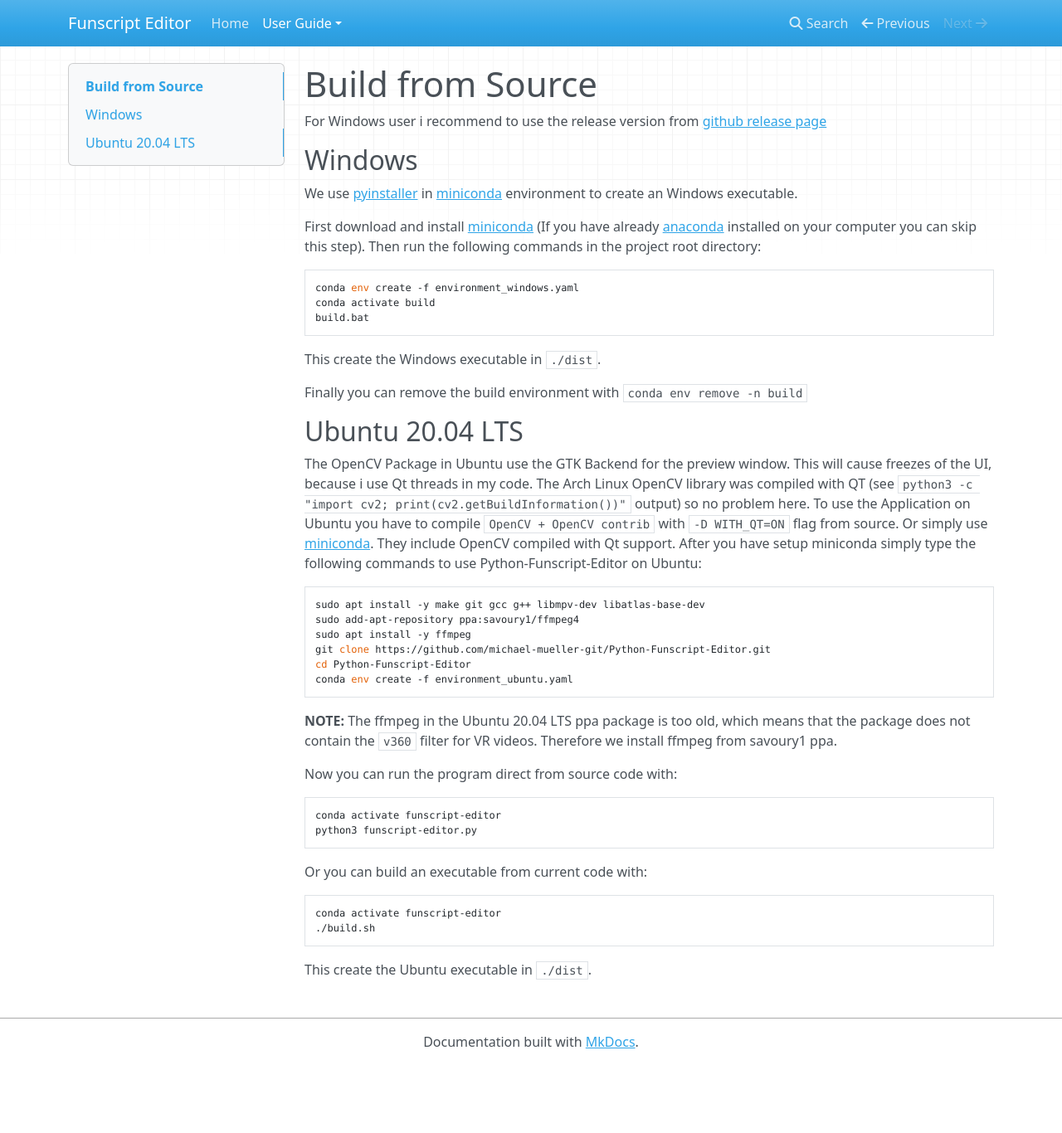
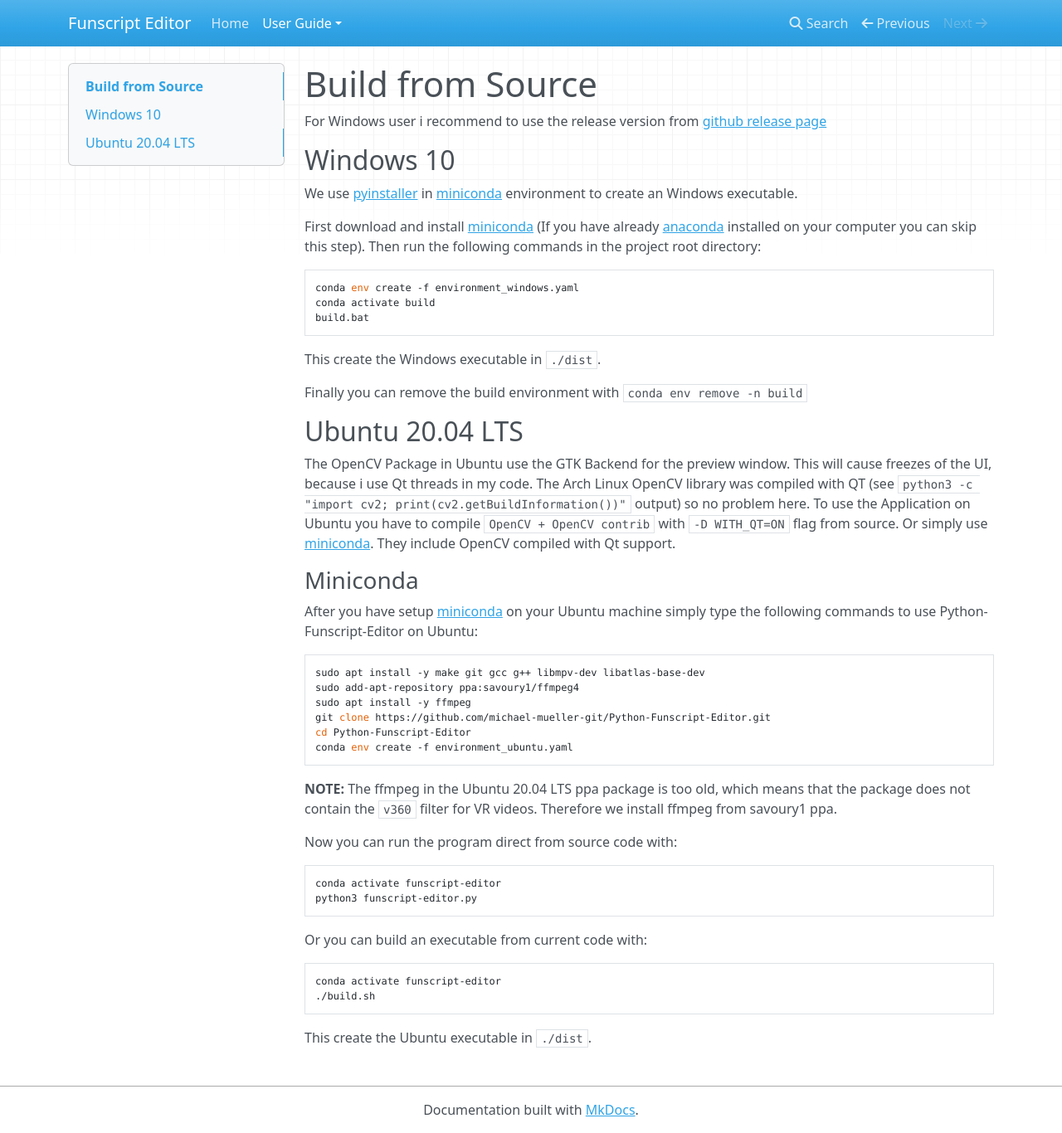
Before and after one commit to michael-mueller-git/Python-Funscript-Editor, an MkDocs documentation site: the page built from docs/app/docs/user-guide/build.md, in a window 1280 px wide and 1366 px high. Shown: the whole window at 83% size. Built offline with MkDocs 1.6.1, drawn with Linux system fonts in a browser that asks for light colours; nearby versions of some CDN libraries.

Commit message:
update docs

````diff
--- a/docs/app/docs/user-guide/build.md
+++ b/docs/app/docs/user-guide/build.md
@@ -2,7 +2,7 @@
 
 For Windows user i recommend to use the release version from [github release page](https://github.com/michael-mueller-git/Python-Funscript-Editor/releases)
 
-## Windows
+## Windows 10
 
 We use [pyinstaller](https://pypi.org/project/pyinstaller/) in [miniconda](https://docs.conda.io/en/latest/miniconda.html) environment to create an Windows executable.
 
@@ -20,7 +20,11 @@
 
 ## Ubuntu 20.04 LTS
 
-The OpenCV Package in Ubuntu use the GTK Backend for the preview window. This will cause freezes of the UI, because i use Qt threads in my code. The Arch Linux OpenCV library was compiled with QT (see `python3 -c "import cv2; print(cv2.getBuildInformation())"` output) so no problem here. To use the Application on Ubuntu you have to compile `OpenCV + OpenCV contrib` with `-D WITH_QT=ON` flag from source. Or simply use [miniconda](https://docs.conda.io/en/latest/miniconda.html). They include OpenCV compiled with Qt support. After you have setup miniconda simply type the following commands to use Python-Funscript-Editor on Ubuntu:
+The OpenCV Package in Ubuntu use the GTK Backend for the preview window. This will cause freezes of the UI, because i use Qt threads in my code. The Arch Linux OpenCV library was compiled with QT (see `python3 -c "import cv2; print(cv2.getBuildInformation())"` output) so no problem here. To use the Application on Ubuntu you have to compile `OpenCV + OpenCV contrib` with `-D WITH_QT=ON` flag from source. Or simply use [miniconda](https://docs.conda.io/en/latest/miniconda.html). They include OpenCV compiled with Qt support.
+
+### Miniconda
+
+After you have setup [miniconda](https://docs.conda.io/en/latest/miniconda.html) on your Ubuntu machine simply type the following commands to use Python-Funscript-Editor on Ubuntu:
 
 ```bash
 sudo apt install -y make git gcc g++ libmpv-dev libatlas-base-dev
````
Also changed, not shown: docs/app/docs/README.md (+3 -3 lines), docs/app/docs/index.md (+3 -3 lines).
